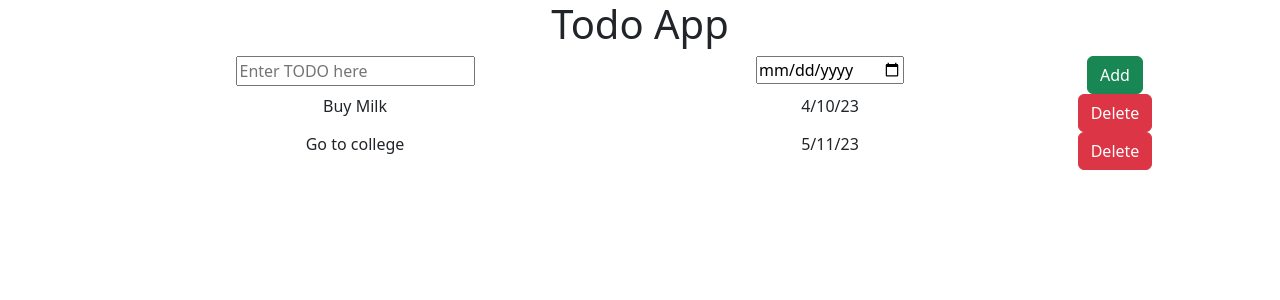
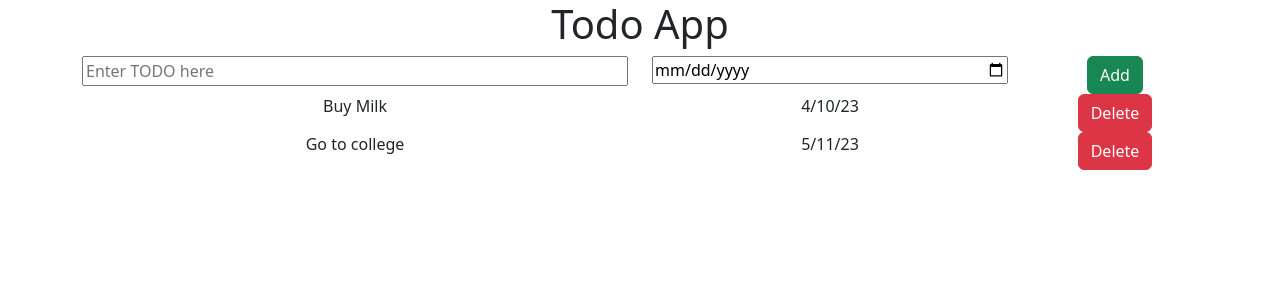
Before and after one commit to Yashasvi-VII/reactJs-practice, a React (Vite) app in the folder Projects/TODO-App-version1.1/: page / in a window 1280 px wide. Shown: the top 300 px of the page. Built offline with nearby package versions, Linux system fonts and the light colour scheme.

Commit message:
added css properties

```diff
--- /dev/null
+++ b/Projects/TODO-App-version1.1/src/App.css
@@ -0,0 +1,20 @@
+h1 {
+  font-weight: 700;
+  font-size: 45px;
+  margin: 10px;
+  margin-bottom: 20px;
+}
+input {
+  width: 100%;
+}
+
+.items-container {
+  text-align: left;
+}
+
+.kg-button {
+  min-width: 80px;
+}
+.kg-row {
+  margin: 10px 3px;
+}
--- a/Projects/TODO-App-version1.1/src/App.jsx
+++ b/Projects/TODO-App-version1.1/src/App.jsx
@@ -2,13 +2,16 @@
 import AppName from "./components/AppName";
 import TodoItem1 from "./components/TodoItem1";
 import TodoItem2 from "./components/TodoItem2";
+import "./App.css";
 function App() {
   return (
-    <center class="todo-container">
+    <center className="todo-container">
       <AppName />
       <AddTodo />
-      <TodoItem1 />
-      <TodoItem2 />
+      <div className="items-container">
+        <TodoItem1 />
+        <TodoItem2 />
+      </div>
     </center>
   );
 }
```
